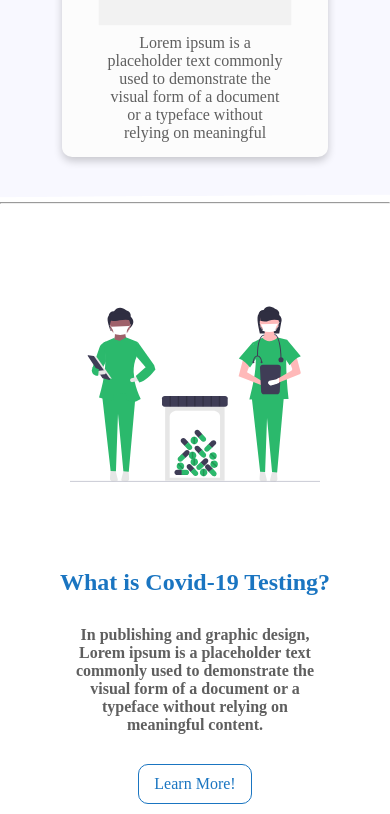
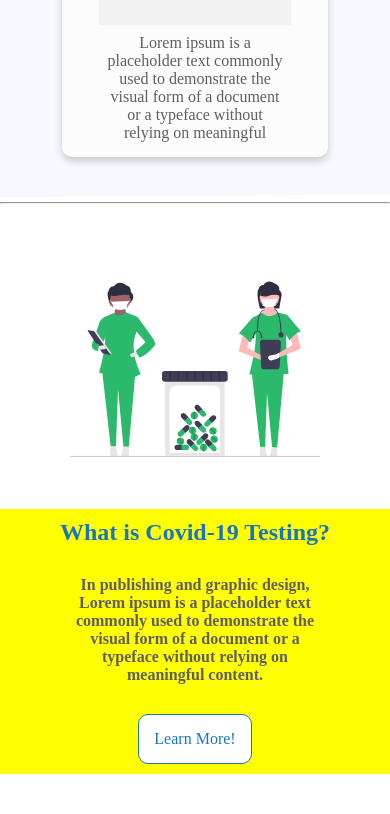
Before and after one commit to zain-sadaqat/lab-tests, a plain HTML site: page index.html in a window 390 px wide. Shown: the part 2391-3205 px from the top of the page. After the commit the page ends 3165 px from the top, so only its background shows below. Drawn offline with Linux system fonts and the light colour scheme.

Commit message:
Changes in Tablet Mode

```diff
--- a/style.css
+++ b/style.css
@@ -300,6 +300,75 @@ li, a {
 	}
 
 
+	.what-is-covid-19 {
+		display: flex;
+		justify-content: center;
+		flex-direction: column;
+	}
+
+	.left-side {
+		display: flex;
+		justify-content: center;
+		align-items: center;
+		margin-top: 25px;
+		flex: 1;
+		padding: 10px 5px;
+		/*width: 100%;*/
+		/*height: 100%;*/
+	}
+
+	.left-side img {
+		width: 200px;
+		height: 300px;
+	}
+
+
+	.right-side {
+		display: flex;
+		flex-flow: wrap column;
+		flex: 1;
+		justify-content: center;
+		align-items: center;
+
+		color: var(--heading-color);
+		font-weight: bolder;
+		font-size: 1em;
+		padding: 5px 15px;
+		/*width: 100%;*/
+		background: yellow;
+		text-align: center;
+	}
+
+	.what-is-covid-19 .right-side h1 {
+		text-align: center;
+		font-size: 1em;
+
+	}
+
+	.what-is-covid-19 .right-side p {
+
+		text-align: center;
+		color: var(--paragraph-color);
+		margin-top: 30px;
+		width: 100%;
+	}
+
+	.what-is-covid-19 .right-side button {
+		display: flex;
+		justify-content: center;
+		align-items: center;
+		padding: 10px;
+		background-color: white;
+		border: 1px solid var(--heading-color);
+		border-radius: 10px;
+		margin-top: 20px;
+	}
+
+	.what-is-covid-19 .right-side button a {
+		color: var(--heading-color);
+	}
+
+
 
 
 }
@@ -426,7 +495,7 @@ li, a {
 
 	.left-side img {
 		width: 250px;
-		height: 300px;
+		height: 250px;
 	}
 
 	.right-side {
```
